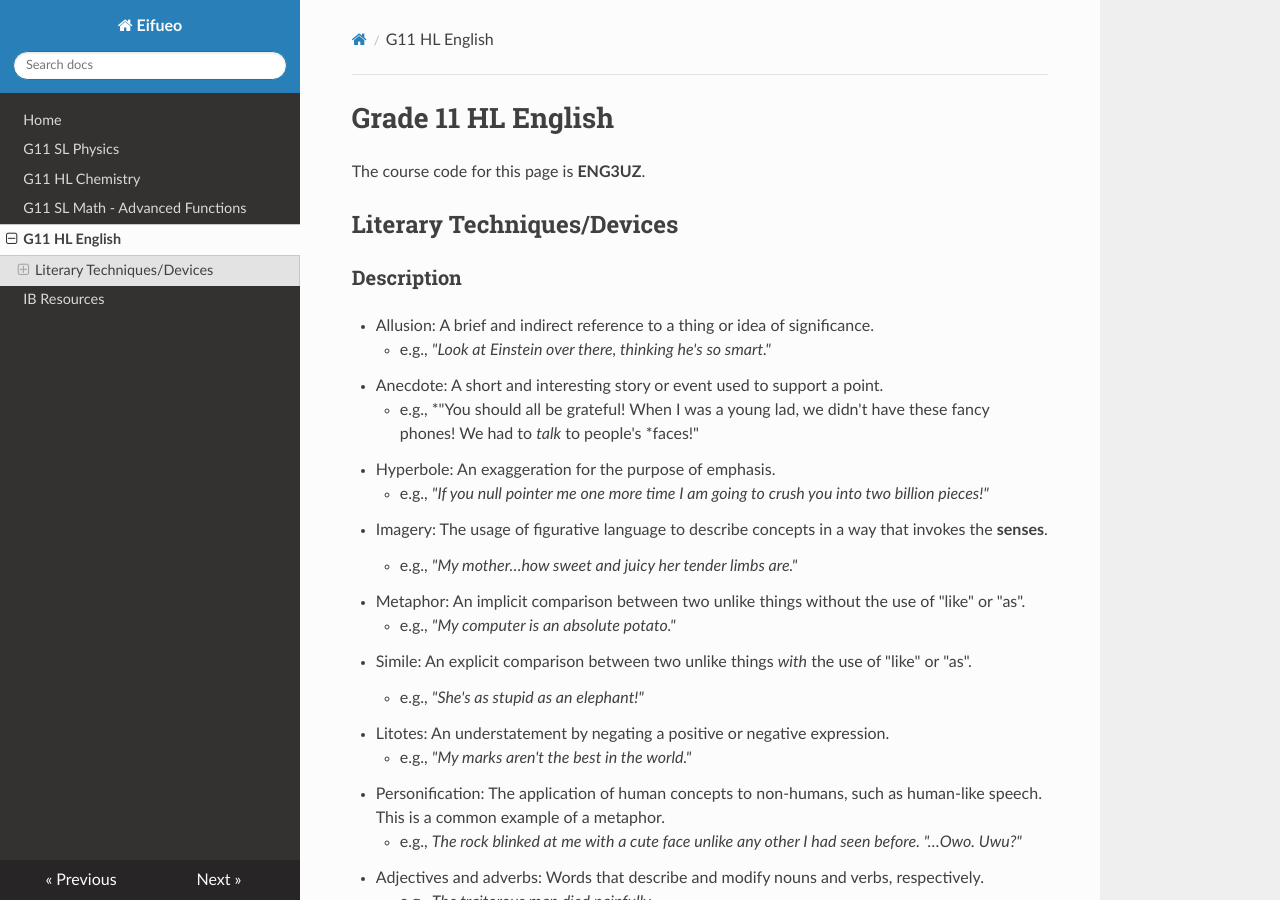
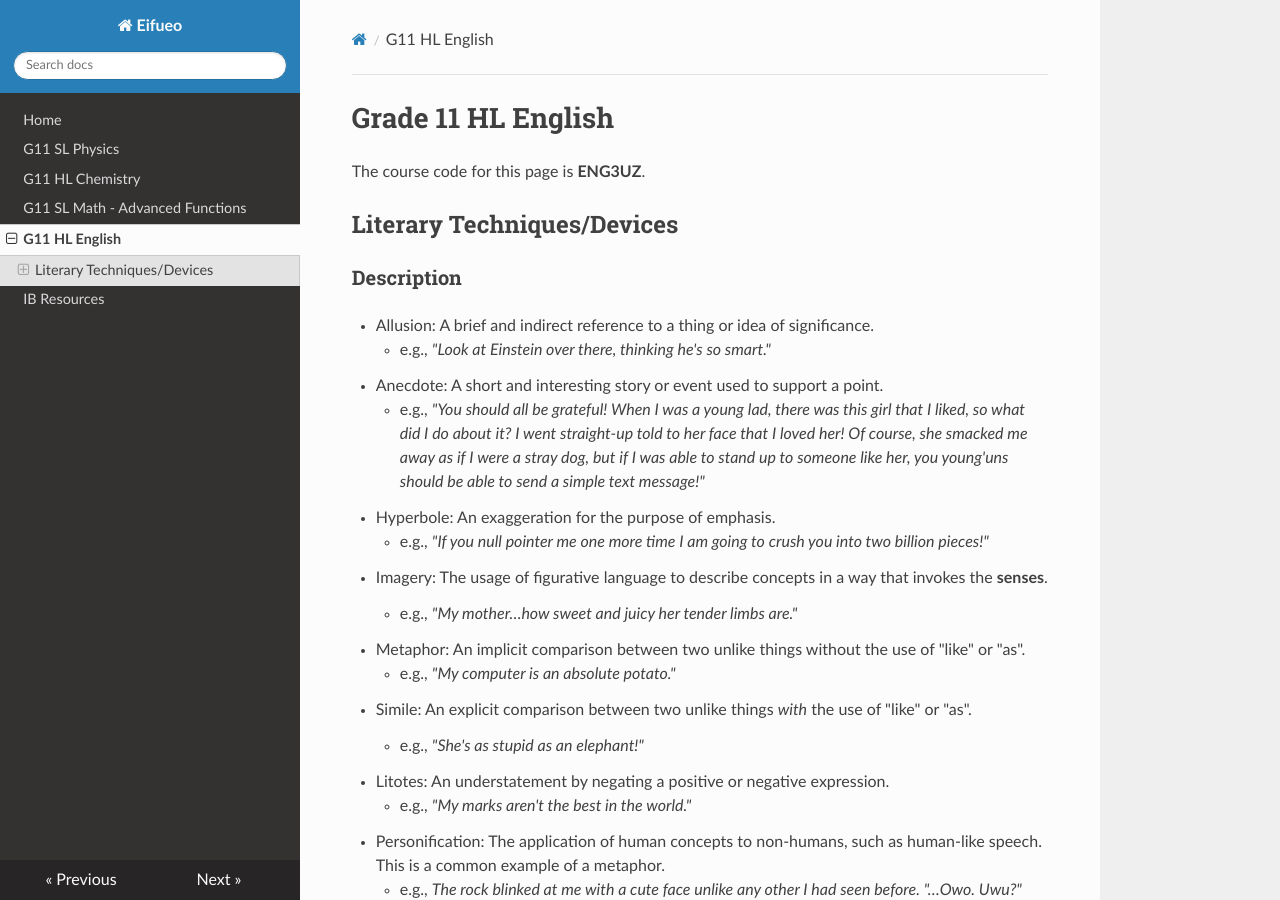
Before and after one commit to potatoeggy/eifueo, an MkDocs documentation site: the page built from docs/eng3uz.md, in a window 1280 px wide and 900 px high. Built offline with MkDocs 1.6.1, drawn with Linux system fonts in a browser that asks for light colours; nearby versions of some CDN libraries.

Commit message:
eng: make the anecdote an actual anecdote instead of random stuff

```diff
--- a/docs/eng3uz.md
+++ b/docs/eng3uz.md
@@ -9,7 +9,7 @@ The course code for this page is **ENG3UZ**.
  - Allusion: A brief and indirect reference to a thing or idea of significance.
 	- e.g., *"Look at Einstein over there, thinking he's so smart."*
  - Anecdote: A short and interesting story or event used to support a point.
-	- e.g., *"You should all be grateful! When I was a young lad, we didn't have these fancy phones! We had to *talk* to people's *faces!"
+	- e.g., *"You should all be grateful! When I was a young lad, there was this girl that I liked, so what did I do about it? I went straight-up told to her face that I loved her! Of course, she smacked me away as if I were a stray dog, but if I was able to stand up to someone like her, you young'uns should be able to send a simple text message!"*
  - Hyperbole: An exaggeration for the purpose of emphasis.
 	- e.g., *"If you null pointer me one more time I am going to crush you into two billion pieces!"*
  - Imagery: The usage of figurative language to describe concepts in a way that invokes the **senses**.
```
